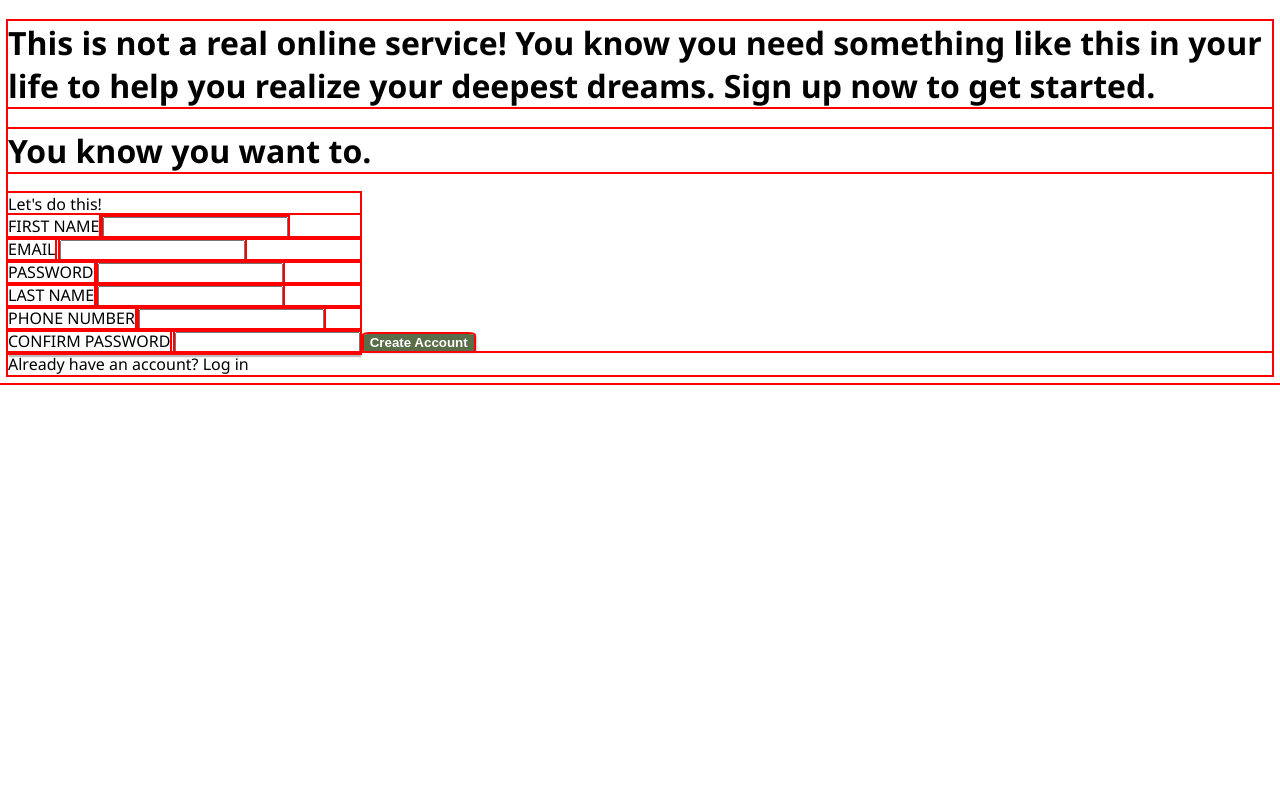
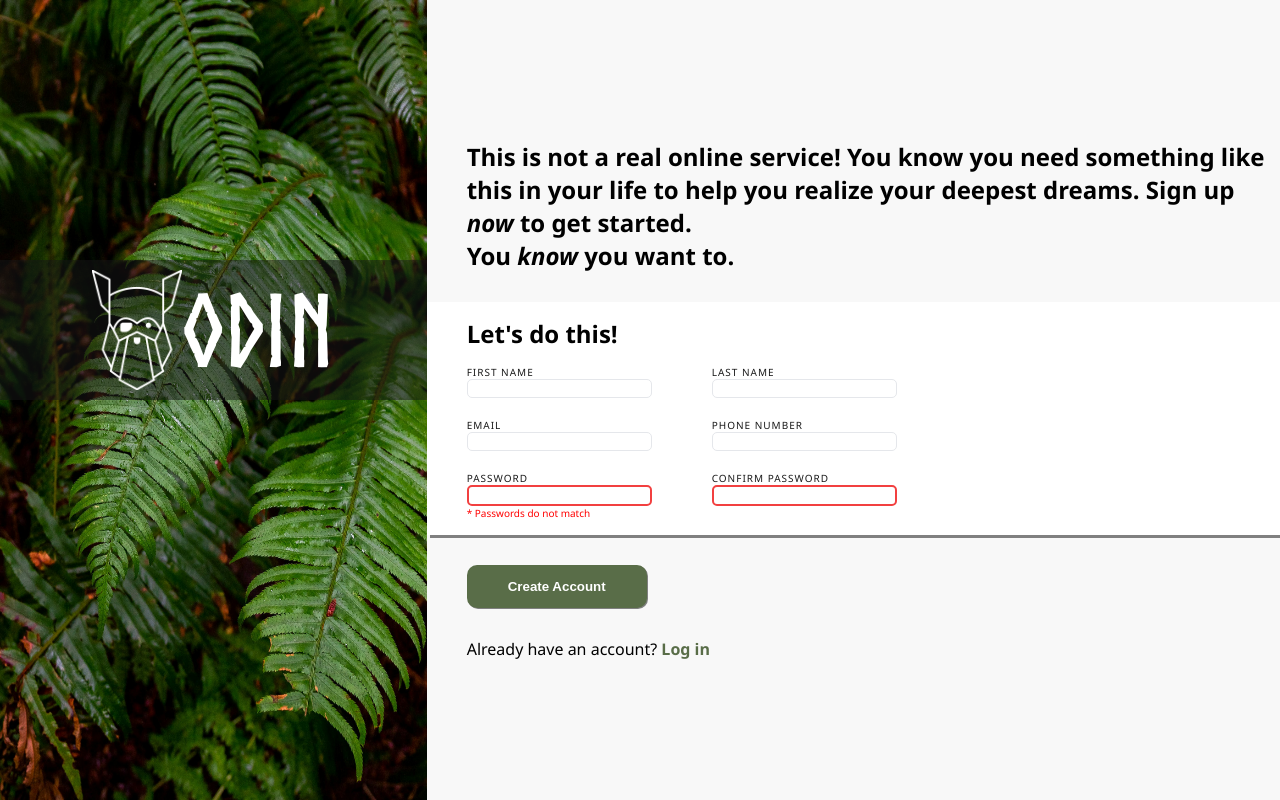
Before and after one commit to utcjcao/odin-project-practice, a plain HTML site: page projects/project-signup-form.html in a window 1280 px wide. Drawn offline with Linux system fonts and the light colour scheme.

Commit message:
finished the input field project

```diff
--- a/projects/project-signup-form.css
+++ b/projects/project-signup-form.css
@@ -1,34 +1,146 @@
+@font-face {
+    font-family: Norse-Bold;
+    src: url("Norse-Bold.otf") format("opentype");
+}
+
 .main {
     font-family:'Segoe UI', Tahoma, Geneva, Verdana, sans-serif;
+    display: flex;
+    height: 100vh;
+    margin: 0px;
+    padding: 0px;
 }
 
-* {
-    outline: 2px solid red;
-  }
+.background-container, .odin-container {
+    position: absolute;
+}
+
+.background-container {
+    width: 100%;
+    height: 100%;
+}
+
+.odin-container {
+    position: absolute;
+    bottom: 50%;
+    height: fit-content;
+    padding: 10px 0px;
+    width: 100%;
+    background-color: rgba(22, 22, 22, 0.5);
+    display: flex;
+    flex-direction: row;
+    justify-content: center;
+    align-items: center;
+    color: white;
+    font-family: 'Norse-Bold';
+    font-size: 100px;
+}
+.side {
+    position: relative;
+    flex-grow: 0.5;
+}
+
+.header-text {
+    /* padding-top: 400px; */
+    font-weight: 600;
+    font-size: 24px;
+}
+
+.text-container {
+    display: flex;
+    flex-direction: column;
+    justify-content: center;
+    gap: 30px;
+    flex: 1;
+    background-color: rgb(248,248,248);
+
+}
+.header-text, .form-container, .login-text {
+    padding-left: 40px;
+}
+
+.login {
+    font-weight: bold;
+    color: #596D48;
+}
+
+form {
+    background-color: white;
+    box-shadow: grey 3px 3px;
+    padding: 15px 0px;
+    width: 100%;
+}
+
+caption {
+    font-weight: bold;
+
+}
+
+.form-container {
+    padding-top: 15px;
+    display: flex;
+    gap: 60px;
+
+}
+.col-container {
+    display: flex;
+    flex-direction: column;
+    gap: 20px;
+}
+
+.input-container {
+    display: flex;
+    flex-direction: column;
+}
+
+input {
+    border: #E5E7EB 1px solid;
+    border-radius: 5px;
+}
+
+input:focus {
+    border: hsl(220, 87%, 60%) 2px solid;
+    outline: none;
+    box-shadow: gray 1px 1px;
+}
+
+.password-1:invalid, .password-2:invalid {
+    border: hsl(0, 87%, 60%) 2px solid;
+    outline: none;
+}
+
+.password-1:invalid ~ .error-message {
+    display: block;
+}
+.password-1:valid ~ .error-message {
+    display: none;
+}
+
+.error-message {
+    display: none;
+    color: red;
+    font-size: 10px;
+}
+
+.input-container > label {
+    font-size: 10px;
+    font-weight: 500;
+    letter-spacing: 1px;
+    color: rgb(26, 26, 26);
+}
 
 button {
     background-color: #596D48;
     color: white;
-    padding: auto;
-    border-radius: 5%;
-    box-shadow: grey 2px 1px 3px;
-    border: 0px;
+    margin-left: 40px;
+    padding: 15px;
+    border: 0;
+    border-radius: 10px;
+    box-shadow: grey 1px 1px;
     font-weight: bold;
+    width: 180px;
+    height: min-content;
+    white-space: nowrap;
+    line-height: 1;
+    flex-shrink: 0;
 }
-
-.form-container {
-    box-shadow: rgb(191, 191, 191) 1px 4px 1px;
-    display: inline-block;
-}
-
-h1 {
-
-}
-
-/* input, label {
-    display: block;
-} */
-
-/* .input-container {
-    display: block;
-} */
--- a/projects/project-signup-form.html
+++ b/projects/project-signup-form.html
@@ -7,21 +7,23 @@
     <link href="project-signup-form.css" rel="stylesheet" type="text/css">
 </head>
 <body class="main">
-    <!-- <div class="side">
-        <img src="halie-west-25xggax4bSA-unsplash.jpg" width="35%" height="100%"/>
-        <div class="odin-container"> -->
-            <!-- <img src="odin-lined.png"> -->
-          <!-- <h1>ODIN</h1>
+    <div class="side">
+        <img class="background-container" src="halie-west-25xggax4bSA-unsplash.jpg"/>
+        <div class="odin-container">
+            <img src="odin-lined.png" width="90px">
+            <div class="odin-text">ODIN</div>
         </div>
-    </div>   -->
+    </div>
+    <div class="text-container">
+        <div class="header-text">
+            This is not a real online service! You know you need something like this in your life to help you realize your deepest dreams.
+                Sign up <span style="font-style: italic;">now</span> to get started.
+                <div >You <span style="font-style: italic;">know</span> you want to.</div>
+            </div>
 
-    <div class="text-container">
-        <h1>This is not a real online service! You know you need something like this in your life to help you realize your deepest dreams.
-            Sign up now to get started. </h1>
-        <h1> You know you want to.</h1>
-
-        <form class="form-container">
-            <caption>Let's do this!</caption>
+        <form>
+            <caption><span class="header-text">Let's do this!</span></caption>
+            <div class="form-container">
                 <div class="col-container">
                     <div class="input-container">
                         <label for="first-name">FIRST NAME</label>
@@ -33,7 +35,8 @@
                     </div>
                     <div class="input-container">
                         <label for="password">PASSWORD</label>
-                    <input type="password" id="password">
+                        <input class="password-1" required type="password" id="password">
+                        <span class="error-message">* Passwords do not match</span>
                     </div>
                 </div>
                 <div class="col-container">
@@ -45,15 +48,16 @@
                         <label for="phone-number">PHONE NUMBER</label>
                         <input type="tel" id="phone-number">
                     </div>
-                <div class="input-container">
+                    <div class="input-container password">
                         <label for="confirm-pw">CONFIRM PASSWORD</label>
-                    <input  type="password" id="confirm-pw">
+                        <input required class="password-2" type="password" id="confirm-pw">
+                    </div>
                 </div>
             </div>
 
     </form>
         <button>Create Account</button>
-        <div>Already have an account? Log in</div>
+        <div class="login-text">Already have an account? <span class="login">Log in</span></div>
     </div>
 </body>
 </html>
```
Lines whose indentation alone changed are shown as unchanged.
